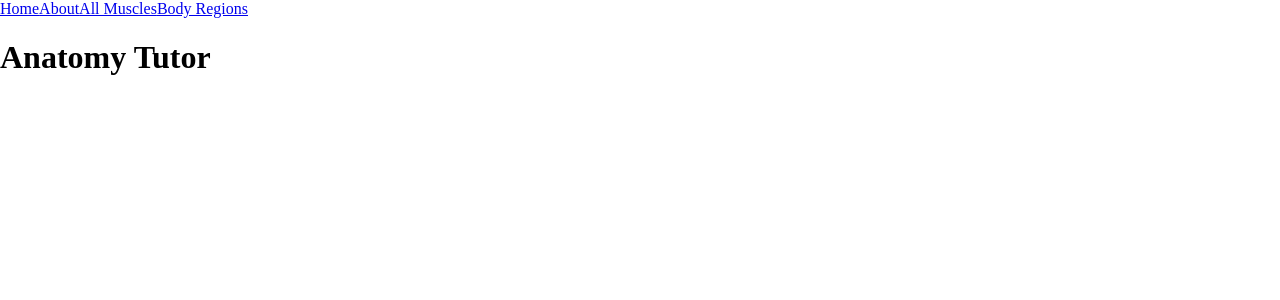
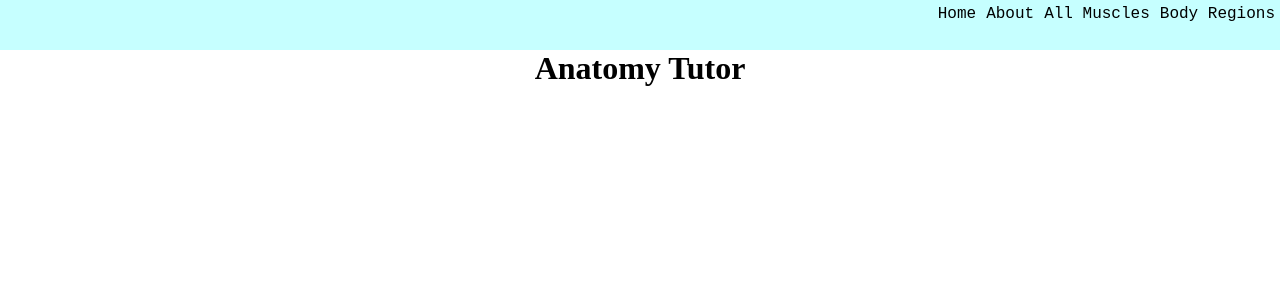
Before and after one commit to jaubrey92/anatomy_study_guide, a React (Vite) app in the folder client/: page / in a window 1280 px wide. Shown: the top 300 px of the page. Built offline with nearby package versions, Linux system fonts and the light colour scheme.

Commit message:
nav bar styling, about, home page styling

```diff
--- a/client/src/App.css
+++ b/client/src/App.css
@@ -1,3 +1,44 @@
 body {
   margin: 0;
 }
+
+nav {
+  background-color: #C6FFFF;
+  height: 50px;
+  display: flex;
+  font-family: 'Courier New', Courier, monospace;
+  justify-content: flex-end;
+  align-content: center;
+}
+
+header nav a {
+  text-decoration: none;
+  color: black;
+  text-align: center;
+}
+
+a {
+  text-align: center;
+  margin: 5px;
+}
+
+a:hover {
+  text-align: center;
+  margin: 5px;
+  background-color: aqua;
+}
+
+.homePage {
+  display: flex;
+  align-content: center;
+  margin: 0 auto;
+}
+
+.aboutPage {
+  display: flex;
+  flex-wrap: wrap;
+}
+
+h1 {
+  margin: 0 auto;
+}
--- a/client/src/pages/About.jsx
+++ b/client/src/pages/About.jsx
@@ -1,6 +1,6 @@
 const About = () => {
   return (
-    <div>
+    <div className="aboutPage">
       <h1>About Me</h1>
       <p>
         My name is James Aubrey and I am a former physical therapist. During PT
--- a/client/src/pages/Home.jsx
+++ b/client/src/pages/Home.jsx
@@ -1,6 +1,6 @@
 const Home = () => {
   return (
-    <div>
+    <div className="homePage">
       <h1>Anatomy Tutor</h1>
     </div>
   )
--- a/client/src/pages/MuscleIndex.jsx
+++ b/client/src/pages/MuscleIndex.jsx
@@ -1,5 +1,9 @@
 const MuscleIndex = () => {
-  return <div></div>
+  return (
+    <div>
+      <h1>All Muscles</h1>
+    </div>
+  )
 }
 
 export default MuscleIndex
--- a/client/src/pages/RegionIndex.jsx
+++ b/client/src/pages/RegionIndex.jsx
@@ -1,5 +1,9 @@
 const RegionIndex = () => {
-  return <div></div>
+  return (
+    <div>
+      <h1>Body Regions</h1>
+    </div>
+  )
 }
 
 export default RegionIndex
```
